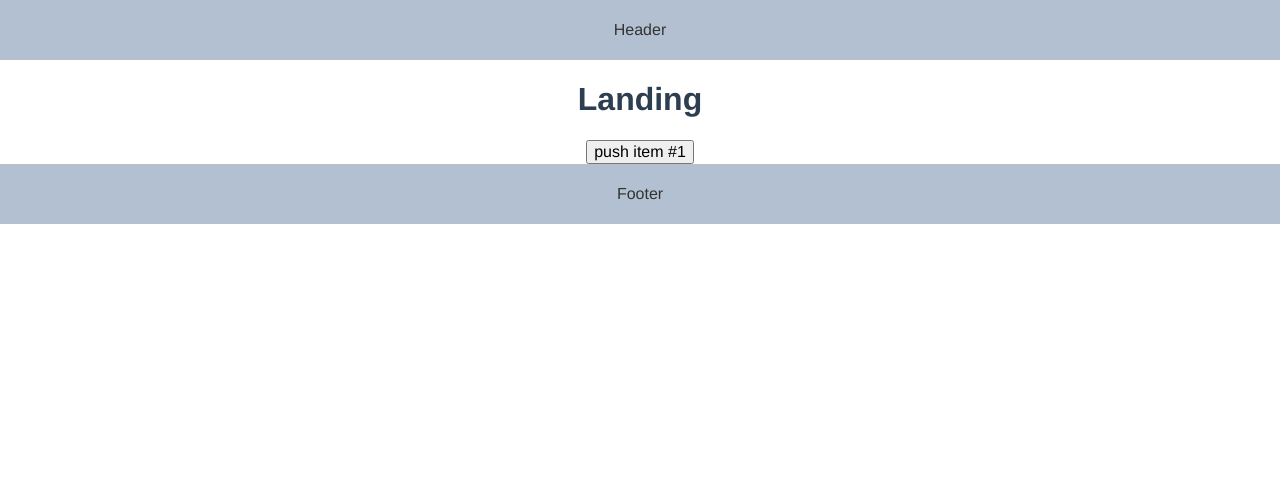
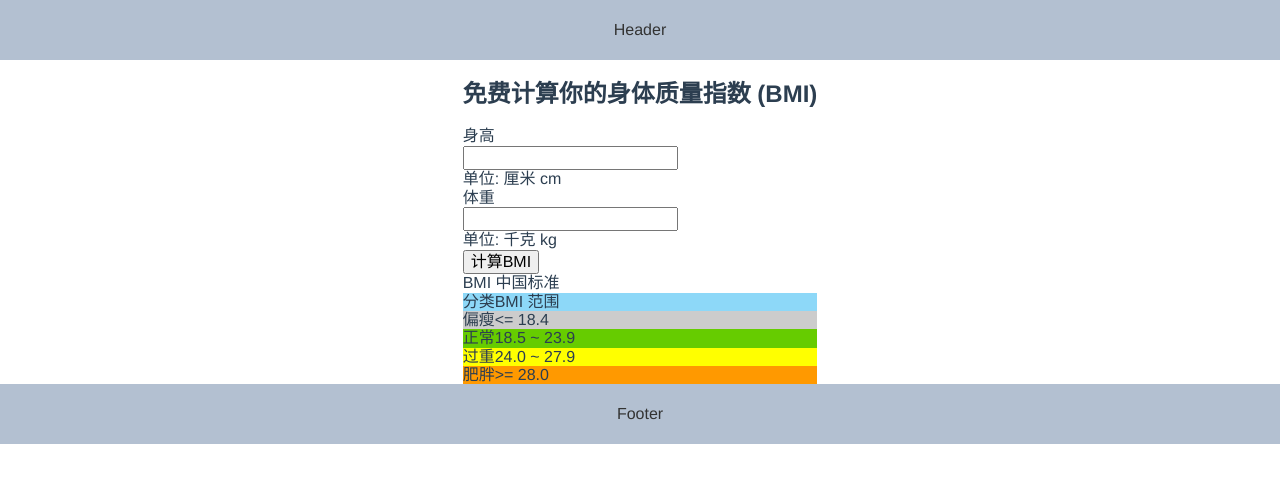
Before and after one commit to davidkoojohn/bmi-vue, a Vue app: page /#/ in a window 1280 px wide. Shown: the top 482 px of the page. Built offline with nearby package versions, Linux system fonts and the light colour scheme.

Commit message:
revert form

```diff
--- a/src/views/Landing.vue
+++ b/src/views/Landing.vue
@@ -1,23 +1,97 @@
 <template>
   <app-layout>
     <template v-slot:content>
-      <h1>Landing</h1>
-      <div class="box">
-        <div class="sub-box"></div>
-      </div>
-      <button @click="list.push(Date.now())">push item #{{list.length + 1}}</button>
+      <el-row class="container">
+        <el-col :span="12" :xs="24">
+          <div class="left">
+            <h2>免费计算你的身体质量指数 (BMI)</h2>
+            <el-form :model="bmiForm" :rules="bmiFormRules" ref="bmiForm" class="bmi-form">
+              <el-form-item label="身高" prop="height">
+                <el-input v-model.number="bmiForm.height"></el-input>
+                <span class="unit">单位: 厘米 cm</span>
+              </el-form-item>
+              <el-form-item label="体重" prop="weight">
+                <el-input v-model.number="bmiForm.weight"></el-input>
+                <span class="unit">单位: 千克 kg</span>
+              </el-form-item>
+              <el-form-item>
+                <el-button class="submit-bmi" type="primary" @click="submitForm">
+                  计算BMI
+                </el-button>
+              </el-form-item>
+            </el-form>
+          </div>
+        </el-col>
+        <el-col :span="12" :xs="24">
+          <div class="right">
+            <el-card class="box-card">
+              <template #header>
+                <div class="card-header">
+                  <span>BMI 中国标准</span>
+                </div>
+              </template>
+              <div
+                  v-for="(item, index) in standard"
+                  :key="index"
+                  class="text item"
+                  :style="{backgroundColor: item.bg}"
+              >
+                  <span :style="{ opacity: status === item.key ? 1 : 0}" class="arrow">
+                    <i class="el-icon-d-arrow-right"></i>
+                  </span>
+                <span class="key">{{item.key}}</span>
+                <span class="val">{{item.value}}</span>
+              </div>
+            </el-card>
+          </div>
+        </el-col>
+      </el-row>
     </template>
   </app-layout>
 </template>
 
 <script>
-import { defineComponent, ref } from 'vue'
+import { defineComponent, ref, reactive } from 'vue'
 
 export default defineComponent({
   setup: () => {
     const list = ref([])
+
+    const bmiForm = reactive({
+      height: '',
+      weight: ''
+    })
+
+    const bmiFormRules = reactive({
+      height: [
+        { required: true, message: '请输入身高', trigger: 'blur' },
+        { type: 'number', message: '请输入合法的数值', trigger: 'blur' }
+      ],
+      weight: [
+        { required: true, message: '请输入体重', trigger: 'blur' },
+        { type: 'number', message: '请输入合法的数值', trigger: 'blur' }
+      ],
+    })
+
+    const status = ref('')
+    const standard = [
+      {key: '分类', value: 'BMI 范围', bg: '#8dd8f8'},
+      {key: '偏瘦', value: '<= 18.4', bg: '#ccc'},
+      {key: '正常', value: '18.5 ~ 23.9', bg: '#6c0'},
+      {key: '过重', value: '24.0 ~ 27.9', bg: '#ff0'},
+      {key: '肥胖', value: '>= 28.0', bg: '#f90'},
+    ]
+
+    const submitForm = () => {
+      console.log('submitForm')
+    }
+
     return {
-      list
+      bmiForm,
+      bmiFormRules,
+      status,
+      standard,
+      submitForm
     }
   }
 })
@@ -26,18 +100,50 @@ export default defineComponent({
 <style>
 $bg-color: #f00;
 
-.box {
-  height: 100px;
-  width: 100px;
-  background: $bg-color;
+.container {
+  max-width: 1200px;
+  width: 100%;
 
-  .sub-box {
-    height: 30px;
-    width: 30px;
-    background: #3a8ee6;
+  .left {
+    width: 100%;
+    max-width: 400px;
+    margin: 0 auto;
 
-    &::before {
-      content: 'before';
+    .el-form-item__content {
+      display: flex;
+    }
+
+    .unit {
+      white-space: nowrap;
+      margin-left: 20px;
+    }
+
+    .submit-bmi {
+      margin-left: 50px;
+    }
+  }
+
+  .right {
+    width: 100%;
+    max-width: 400px;
+    margin: 0 auto;
+
+    .item {
+      height: 34px;
+      line-height: 34px;
+      display: flex;
+      align-items: center;
+      text-align: center;
+
+      .arrow {
+        width: 15%;
+      }
+      .key {
+        width: 35%;
+      }
+      .val {
+        width: 50%;
+      }
     }
   }
 }
```
Also changed, not shown: src/components/element-plus.js (+12 -0 lines).
